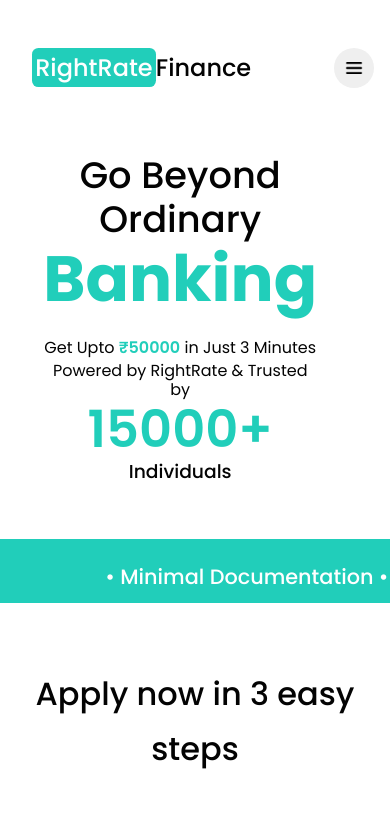
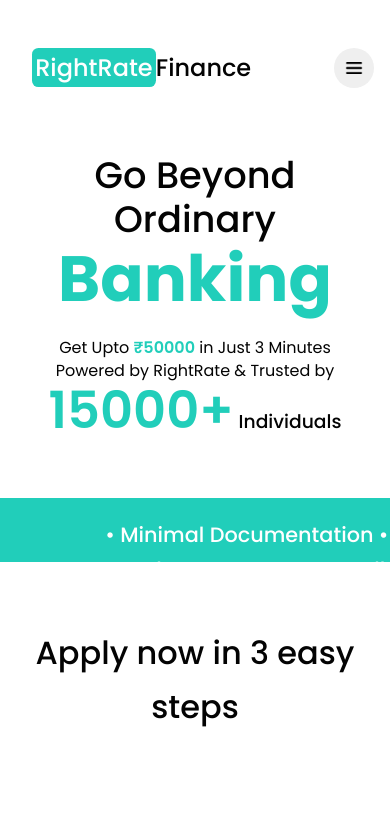
Before and after one commit to bharatyws/RightRate, a React (Create React App) app: page / in a window 390 px wide. Shown: the top 813 px of the page. Built offline with nearby package versions, Linux system fonts and the light colour scheme; grey boxes are pictures that could not be loaded; the HTML template or start-up script is replaced by a standard one.

Commit message:
changes in header

```diff
--- a/src/components/header/header.css
+++ b/src/components/header/header.css
@@ -94,6 +94,13 @@
     align-items: center;
   }
 
+  .main__container {
+    grid-template-columns: 1fr;
+    text-align: center;
+    justify-content: center;
+    align-items: center;
+  }
+
   .header__graphics {
     display: none;
   }
```
